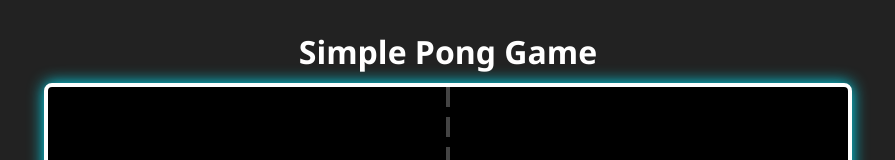
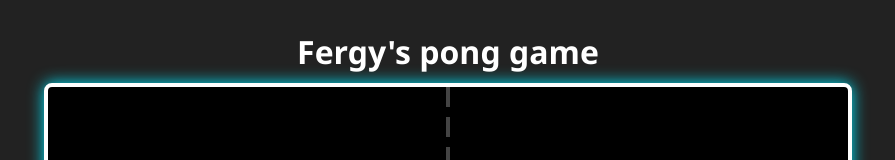
Before and after one commit to Ferginator15/pongy, a plain HTML site: page index.html in a window 1280 px wide. Shown: the top 160 px of the page, without its empty margins (192-1087 px from the left). Drawn offline with Linux system fonts and the light colour scheme.

Commit message:
Update index.html

```diff
--- a/index.html
+++ b/index.html
@@ -6,7 +6,7 @@
     <link rel="stylesheet" href="style.css">
 </head>
 <body>
-    <h1>Simple Pong Game</h1>
+    <h1>Fergy's pong game</h1>
     <canvas id="pong" width="800" height="500"></canvas>
     <script src="game.js"></script>
 </body>
```
